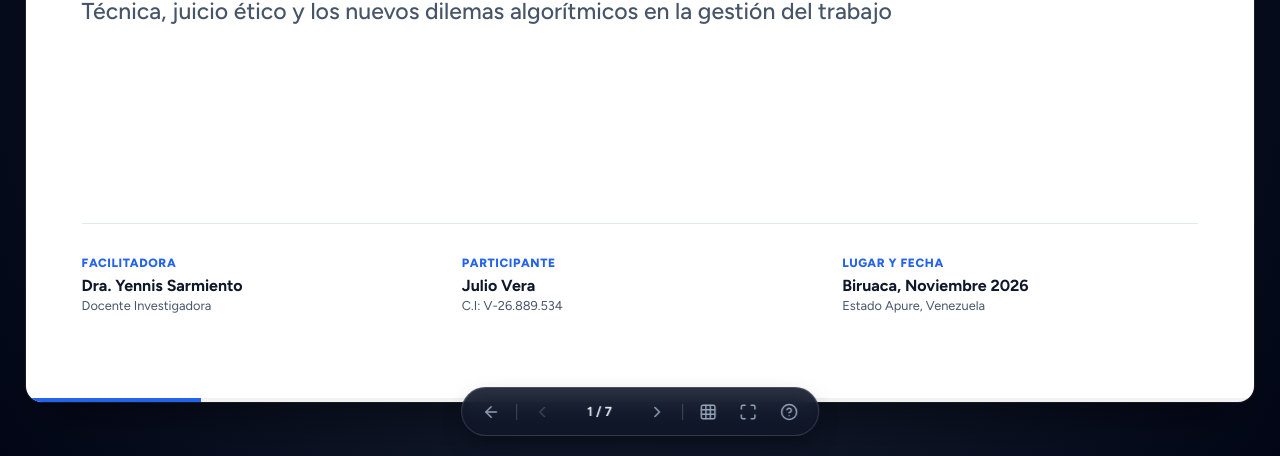
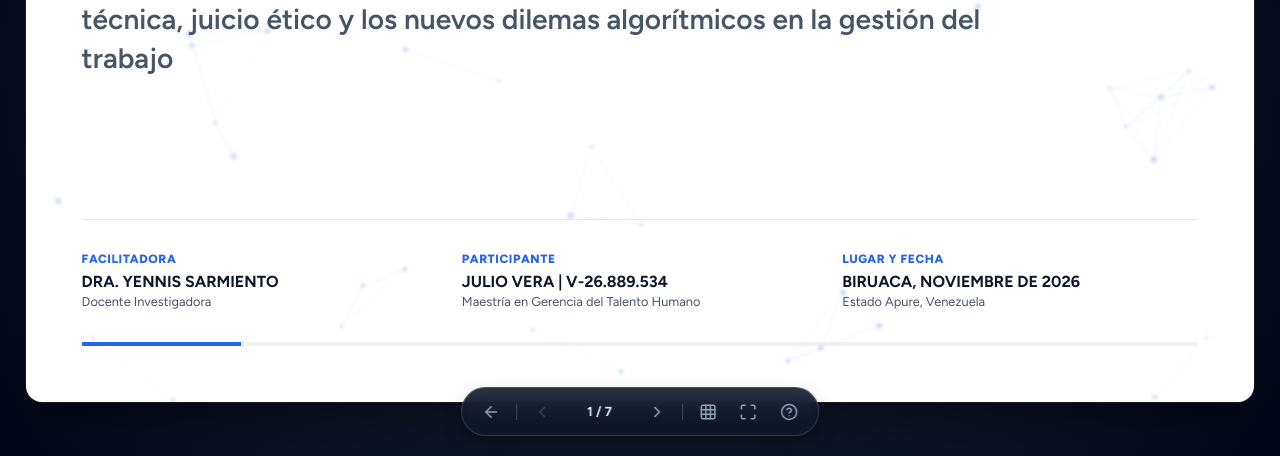
Before and after one commit to julioverx/presentaciones, a plain HTML site: page Proyectos/Etica-de-la-Profesion/Slides-1/index.html in a window 1280 px wide. Shown: the part 344-800 px from the top of the page. Drawn offline with nearby package versions, Linux system fonts and the light colour scheme.

Commit message:
feat: reestructuracion a Slides-1, soporte de transcripciones, manual gemini.md y efecto plexus

```diff
--- a/Assets/js/presentations.js
+++ b/Assets/js/presentations.js
@@ -16,7 +16,7 @@ const PRESENTATIONS = [
     date: "Noviembre 2026",
     location: "Biruaca, Venezuela",
     tags: ["Ética", "Algoritmos", "Talento Humano", "Inteligencia Artificial", "Gestión Laboral"],
-    url: "Proyectos/Etica-de-la-Profesion/index.html",
+    url: "Proyectos/Etica-de-la-Profesion/Slides-1/index.html",
     pdfUrl: "Assets/Ejemplo.pdf",
     slidesCount: 7,
     status: "Disponible",
--- a/Proyectos/Etica-de-la-Profesion/index.html
+++ b/Proyectos/Etica-de-la-Profesion/Slides-1/index.html
@@ -4,10 +4,27 @@
   <meta charset="UTF-8">
   <meta name="viewport" content="width=device-width, initial-scale=1.0">
   <title>La Ilusión de la Edad Dorada | Ética de la Profesión — UNESR</title>
-  <link rel="icon" type="image/svg+xml" href="../../Assets/Logo.svg">
-  <link rel="stylesheet" href="../../Assets/css/slide-framework.css">
+  <link rel="icon" type="image/svg+xml" href="../../../Assets/Logo.svg">
+  <link rel="stylesheet" href="../../../Assets/css/slide-framework.css">
   <!-- Lucide Icons -->
   <script src="https://unpkg.com/lucide@latest"></script>
+  <style>
+    /* Efecto plexus de fondo desenfocado */
+    .plexus-canvas {
+      position: absolute;
+      inset: 0;
+      width: 100%;
+      height: 100%;
+      pointer-events: none;
+      opacity: 0.4;
+      filter: blur(1.5px);
+      z-index: 0;
+    }
+    .slide-body, .slide-header, .slide-progress-track {
+      position: relative;
+      z-index: 1;
+    }
+  </style>
 </head>
 <body>
 
@@ -16,13 +33,18 @@
 
       <!-- SLIDE 1: PORTADA OFICIAL UNESR -->
       <section class="slide active">
+        <!-- Canvas plexus interactivo desenfocado en el fondo -->
+        <canvas id="plexus-bg" class="plexus-canvas"></canvas>
+
         <div class="slide-header">
           <div class="slide-header-brand">
-            <img src="../../Assets/Logo.svg" alt="UNESR" class="slide-logo">
+            <img src="../../../Assets/Logo.svg" alt="UNESR" class="slide-logo">
             <div class="slide-institution-meta">
               <h3>REPÚBLICA BOLIVARIANA DE VENEZUELA</h3>
               <p>UNIVERSIDAD NACIONAL EXPERIMENTAL SIMÓN RODRÍGUEZ</p>
               <p>DECANATO DE POSTGRADO Y EDUCACIÓN AVANZADA — NÚCLEO APURE</p>
+              <p>MAESTRÍA EN CIENCIAS ADMINISTRATIVAS: GERENCIA DEL TALENTO HUMANO</p>
+              <p><strong>CURSO: ÉTICA DE LA PROFESIÓN</strong></p>
             </div>
           </div>
           <div class="slide-context-badge">
@@ -32,31 +54,28 @@
 
         <div class="slide-body cover-layout">
           <div>
-            <span style="font-size: 0.85rem; font-weight: 700; color: var(--slide-accent); letter-spacing: 0.05em; text-transform: uppercase;">
-              Maestría en Ciencias Administrativas: Gerencia del Talento Humano
-            </span>
-            <h1 class="cover-title" style="margin-top: 0.5rem;">
-              La ilusión de la edad dorada
+            <h1 class="cover-title" style="margin-top: 0.25rem;">
+              La ilusión de la edad dorada:
             </h1>
-            <p class="cover-subtitle">
-              Técnica, juicio ético y los nuevos dilemas algorítmicos en la gestión del trabajo
+            <p class="cover-subtitle" style="font-size: clamp(1.2rem, 2.2vw, 1.8rem); font-weight: 600; color: var(--slide-text-muted);">
+              técnica, juicio ético y los nuevos dilemas algorítmicos en la gestión del trabajo
             </p>
           </div>
 
           <div class="cover-credits-grid">
             <div class="credit-box">
               <h4>Facilitadora</h4>
-              <p>Dra. Yennis Sarmiento</p>
+              <p>DRA. YENNIS SARMIENTO</p>
               <small>Docente Investigadora</small>
             </div>
             <div class="credit-box">
               <h4>Participante</h4>
-              <p>Julio Vera</p>
-              <small>C.I: V-26.889.534</small>
+              <p>JULIO VERA | V-26.889.534</p>
+              <small>Maestría en Gerencia del Talento Humano</small>
             </div>
             <div class="credit-box">
               <h4>Lugar y Fecha</h4>
-              <p>Biruaca, Noviembre 2026</p>
+              <p>BIRUACA, NOVIEMBRE DE 2026</p>
               <small>Estado Apure, Venezuela</small>
             </div>
           </div>
@@ -71,7 +90,7 @@
       <section class="slide">
         <div class="slide-header">
           <div class="slide-header-brand">
-            <img src="../../Assets/Logo.svg" alt="UNESR" class="slide-logo">
+            <img src="../../../Assets/Logo.svg" alt="UNESR" class="slide-logo">
             <div class="slide-institution-meta">
               <h3>UNESR • POSTGRADO GERENCIA DEL TALENTO HUMANO</h3>
               <p>Ética de la Profesión — Módulo Central</p>
@@ -115,7 +134,7 @@
       <section class="slide">
         <div class="slide-header">
           <div class="slide-header-brand">
-            <img src="../../Assets/Logo.svg" alt="UNESR" class="slide-logo">
+            <img src="../../../Assets/Logo.svg" alt="UNESR" class="slide-logo">
             <div class="slide-institution-meta">
               <h3>UNESR • POSTGRADO GERENCIA DEL TALENTO HUMANO</h3>
               <p>Ética de la Profesión — Análisis Crítico</p>
@@ -170,7 +189,7 @@
       <section class="slide">
         <div class="slide-header">
           <div class="slide-header-brand">
-            <img src="../../Assets/Logo.svg" alt="UNESR" class="slide-logo">
+            <img src="../../../Assets/Logo.svg" alt="UNESR" class="slide-logo">
             <div class="slide-institution-meta">
               <h3>UNESR • POSTGRADO GERENCIA DEL TALENTO HUMANO</h3>
               <p>Ética de la Profesión — Tensiones Fundamentales</p>
@@ -220,7 +239,7 @@
       <section class="slide">
         <div class="slide-header">
           <div class="slide-header-brand">
-            <img src="../../Assets/Logo.svg" alt="UNESR" class="slide-logo">
+            <img src="../../../Assets/Logo.svg" alt="UNESR" class="slide-logo">
             <div class="slide-institution-meta">
               <h3>UNESR • POSTGRADO GERENCIA DEL TALENTO HUMANO</h3>
               <p>Ética de la Profesión — Dinámica Interactiva</p>
@@ -268,7 +287,7 @@
       <section class="slide">
         <div class="slide-header">
           <div class="slide-header-brand">
-            <img src="../../Assets/Logo.svg" alt="UNESR" class="slide-logo">
+            <img src="../../../Assets/Logo.svg" alt="UNESR" class="slide-logo">
             <div class="slide-institution-meta">
               <h3>UNESR • POSTGRADO GERENCIA DEL TALENTO HUMANO</h3>
               <p>Ética de la Profesión — El Núcleo Deontológico</p>
@@ -313,7 +332,7 @@
       <section class="slide">
         <div class="slide-header">
           <div class="slide-header-brand">
-            <img src="../../Assets/Logo.svg" alt="UNESR" class="slide-logo">
+            <img src="../../../Assets/Logo.svg" alt="UNESR" class="slide-logo">
             <div class="slide-institution-meta">
               <h3>REPÚBLICA BOLIVARIANA DE VENEZUELA</h3>
               <p>UNIVERSIDAD NACIONAL EXPERIMENTAL SIMÓN RODRÍGUEZ</p>
@@ -341,7 +360,7 @@
           </div>
 
           <div style="display: flex; justify-content: center; gap: 1rem;">
-            <a href="../../index.html" class="ctrl-btn" style="background: var(--slide-accent); color: white; padding: 0.75rem 1.5rem; border-radius: 8px; text-decoration: none; font-weight: 700; font-size: 0.9rem; display: inline-flex; align-items: center; gap: 0.5rem;">
+            <a href="../../../index.html" class="ctrl-btn" style="background: var(--slide-accent); color: white; padding: 0.75rem 1.5rem; border-radius: 8px; text-decoration: none; font-weight: 700; font-size: 0.9rem; display: inline-flex; align-items: center; gap: 0.5rem;">
               <i data-lucide="home" style="width: 18px; height: 18px;"></i>
               Volver al Catálogo Principal
             </a>
@@ -358,7 +377,7 @@
 
   <!-- Barra de Controles Flotante -->
   <nav class="presentation-controls">
-    <a href="../../index.html" class="ctrl-btn" title="Volver al Hub de Presentaciones">
+    <a href="../../../index.html" class="ctrl-btn" title="Volver al Hub de Presentaciones">
       <i data-lucide="arrow-left"></i>
     </a>
     <div class="ctrl-separator"></div>
@@ -432,13 +451,83 @@
   </div>
 
   <!-- Scripts -->
-  <script src="../../Assets/js/slide-engine.js"></script>
+  <script src="../../../Assets/js/slide-engine.js"></script>
   <script>
     let engine;
     document.addEventListener('DOMContentLoaded', () => {
       lucide.createIcons();
       engine = new SlideEngine({ container: '#slides-container' });
+      initPlexus();
     });
+
+    // Animación interactiva de ondas Plexus desenfocadas
+    function initPlexus() {
+      const canvas = document.getElementById('plexus-bg');
+      if (!canvas) return;
+      const ctx = canvas.getContext('2d');
+      let width = canvas.width = canvas.parentElement.offsetWidth;
+      let height = canvas.height = canvas.parentElement.offsetHeight;
+
+      const particles = [];
+      const particleCount = 45;
+      const maxDistance = 140;
+
+      for (let i = 0; i < particleCount; i++) {
+        particles.push({
+          x: Math.random() * width,
+          y: Math.random() * height,
+          vx: (Math.random() - 0.5) * 0.7,
+          vy: (Math.random() - 0.5) * 0.7,
+          radius: Math.random() * 2 + 1.5
+        });
+      }
+
+      function animate() {
+        ctx.clearRect(0, 0, width, height);
+
+        // Dibujar líneas
+        for (let i = 0; i < particleCount; i++) {
+          for (let j = i + 1; j < particleCount; j++) {
+            const dx = particles[i].x - particles[j].x;
+            const dy = particles[i].y - particles[j].y;
+            const dist = Math.sqrt(dx * dx + dy * dy);
+
+            if (dist < maxDistance) {
+              const alpha = (1 - dist / maxDistance) * 0.35;
+              ctx.strokeStyle = `rgba(37, 99, 235, ${alpha})`;
+              ctx.lineWidth = 1;
+              ctx.beginPath();
+              ctx.moveTo(particles[i].x, particles[i].y);
+              ctx.lineTo(particles[j].x, particles[j].y);
+              ctx.stroke();
+            }
+          }
+        }
+
+        // Dibujar partículas
+        particles.forEach(p => {
+          p.x += p.vx;
+          p.y += p.vy;
+
+          if (p.x < 0 || p.x > width) p.vx *= -1;
+          if (p.y < 0 || p.y > height) p.vy *= -1;
+
+          ctx.fillStyle = 'rgba(37, 99, 235, 0.5)';
+          ctx.beginPath();
+          ctx.arc(p.x, p.y, p.radius, 0, Math.PI * 2);
+          ctx.fill();
+        });
+
+        requestAnimationFrame(animate);
+      }
+
+      window.addEventListener('resize', () => {
+        width = canvas.width = canvas.parentElement.offsetWidth;
+        height = canvas.height = canvas.parentElement.offsetHeight;
+      });
+
+      animate();
+    }
 
     // Lógica del dilema interactivo
     function handleDilemma(btn, option) {
```
Also changed, not shown: 5 other files.
